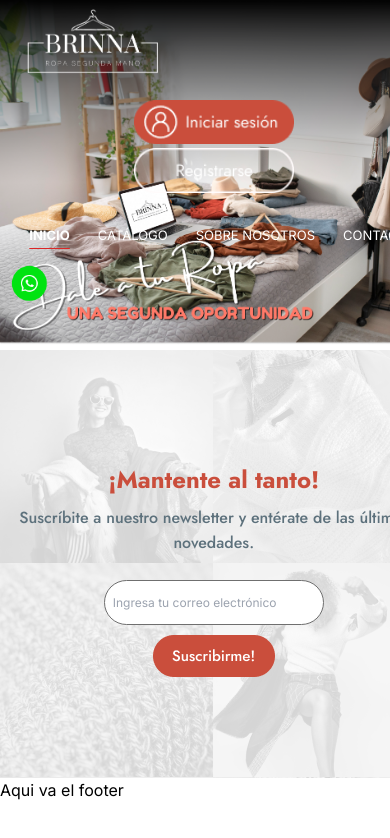
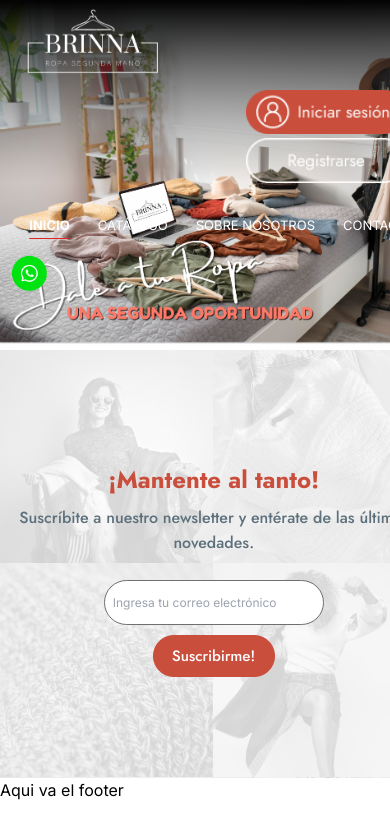
Before and after one commit to CeciliaBPerdomo/Brinna, a Next.js app: page / in a window 390 px wide. Shown: the top 838 px of the page. Built offline with nearby package versions, Linux system fonts and the light colour scheme.

Commit message:
cambio ubicacion botones

```diff
--- a/src/components/LandingPage/Navbar/botones.css
+++ b/src/components/LandingPage/Navbar/botones.css
@@ -14,15 +14,16 @@
 
 @media screen and (max-width: 640px) {
     .botonera {
+        width: 95%;
         flex-direction: column-reverse;
-        align-items: center;
+        align-items: end;
     }
 
     /* Div principal */
     .barraBotones {
         width: 95%;
         margin-right: 3px;
-        padding-top: 100px;
+        padding-top: 90px;
         display: block;
     }
 }
```
